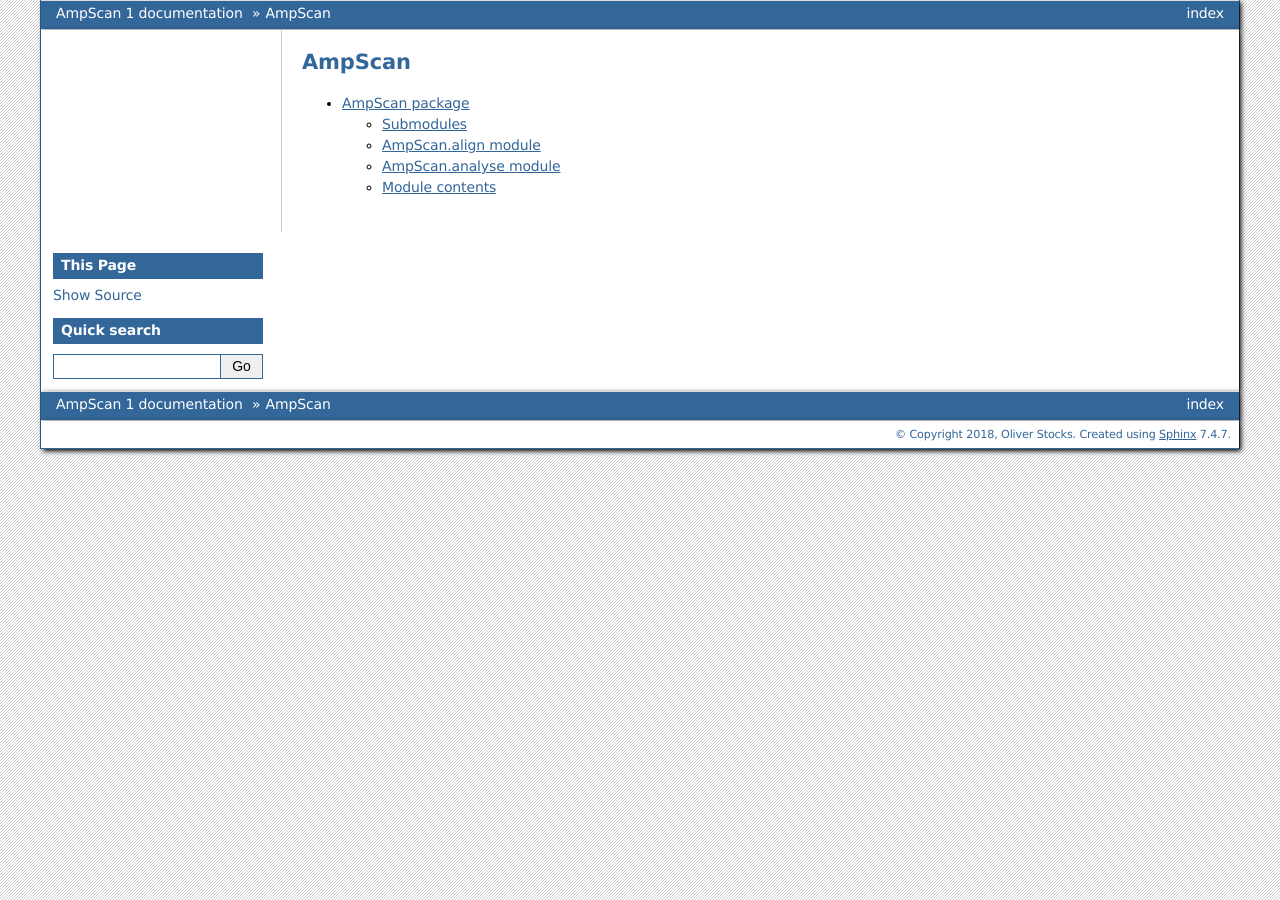
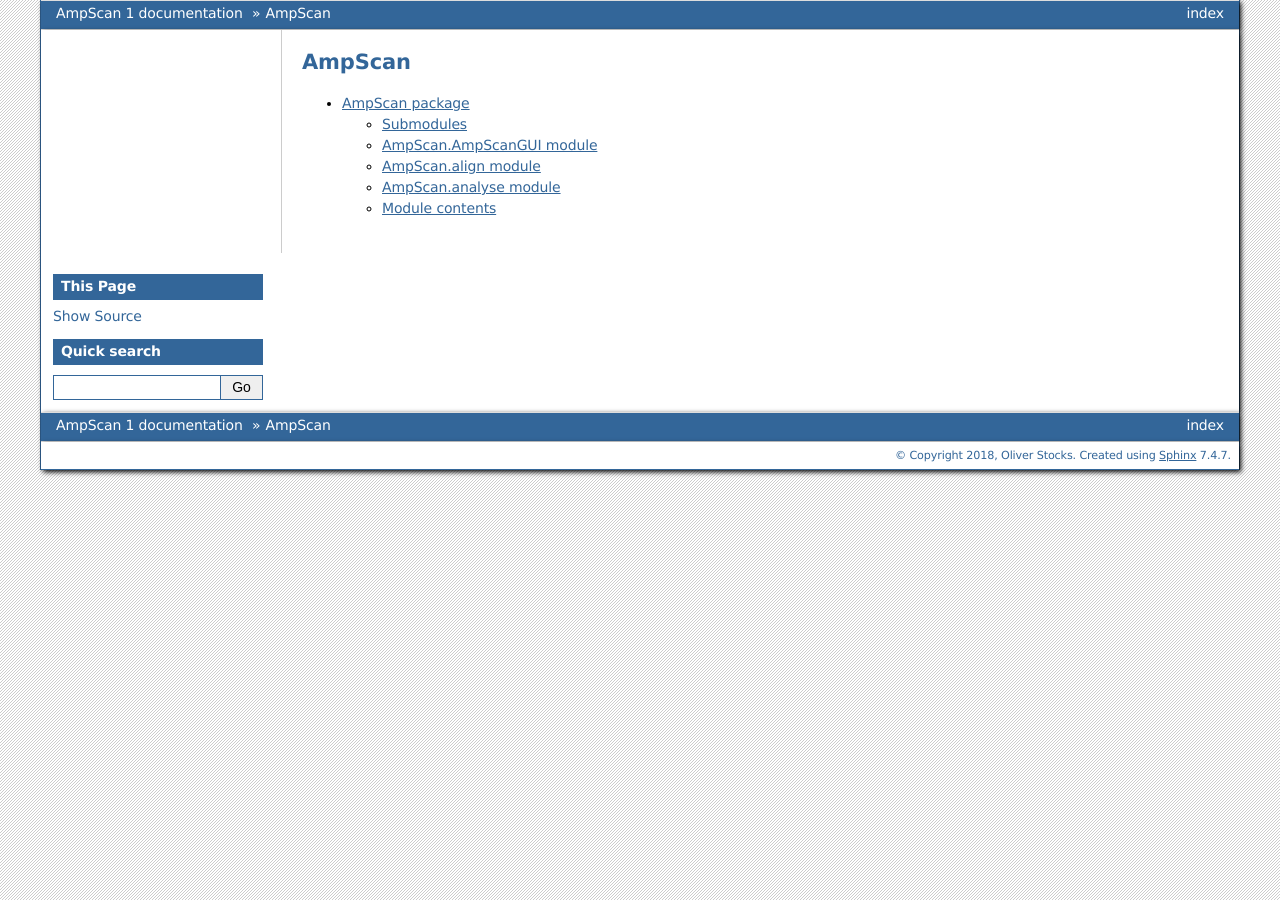
Before and after one commit to abel-research/ampscan, a Sphinx documentation site: the page built from docs/source/modules.rst, in a window 1280 px wide. Built offline with Sphinx 7.4.7, drawn with Linux system fonts in a browser that asks for light colours.

Commit message:
BUG Heading within submodule not rendered

```diff
--- a/docs/source/AmpScan.rst
+++ b/docs/source/AmpScan.rst
@@ -3,6 +3,14 @@
 
 Submodules
 ----------
+
+AmpScan.AmpScanGUI module
+-------------------------
+
+.. automodule:: AmpScan.AmpScanGUI
+    :members:
+    :undoc-members:
+    :show-inheritance:
 
 AmpScan.align module
 --------------------
```
